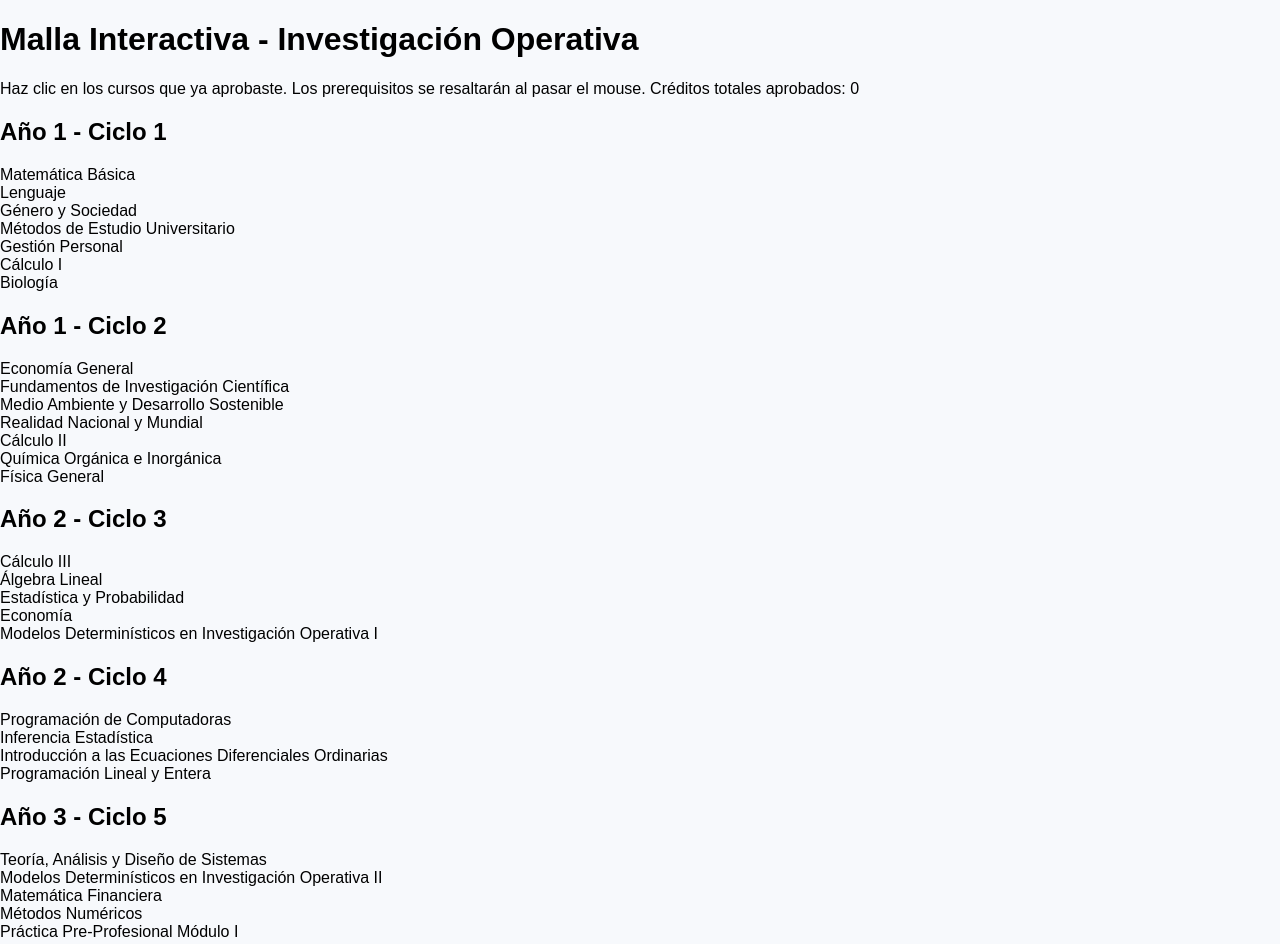
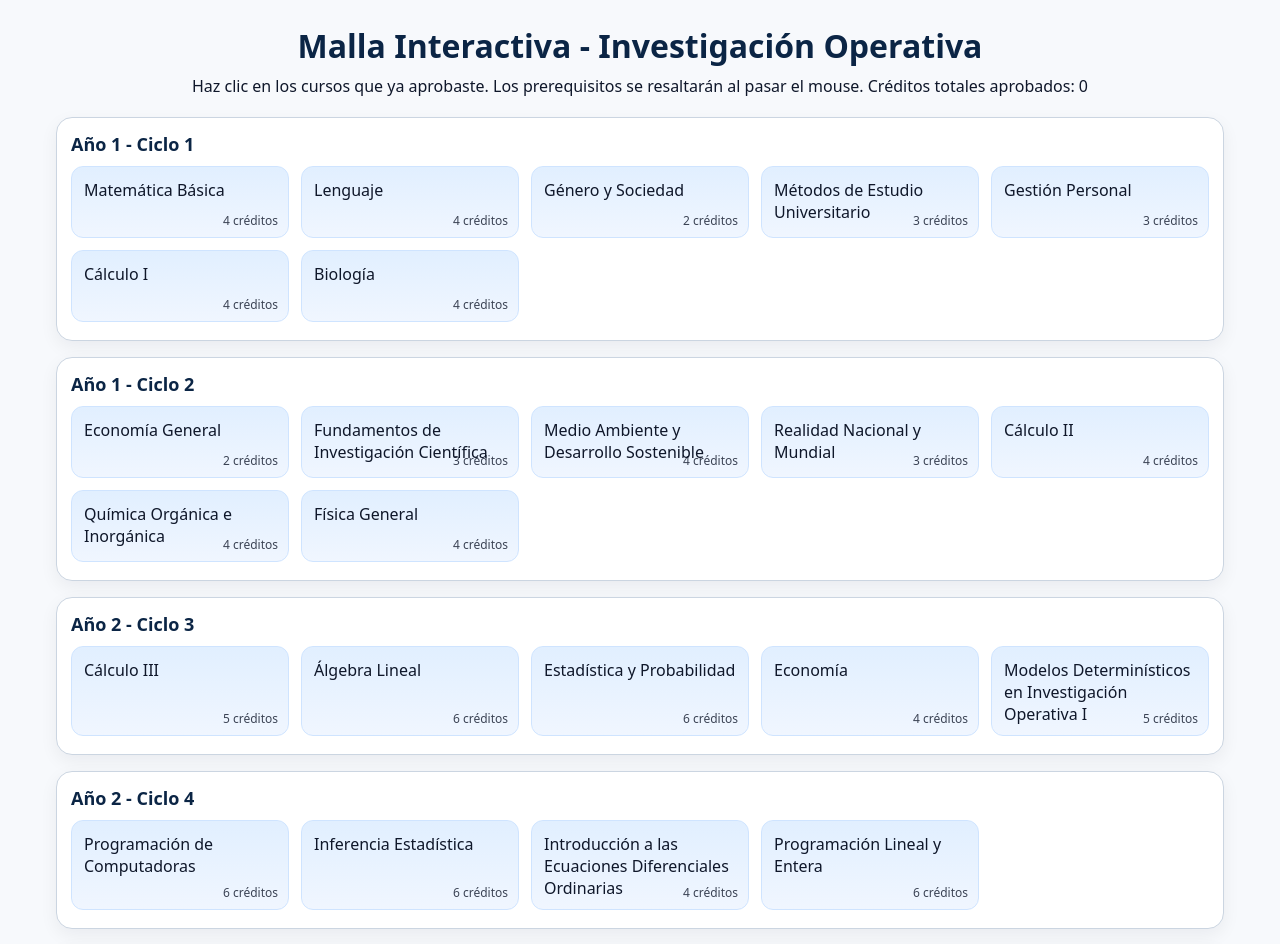
Before and after one commit to milagrozzzz/Malla-InvestigacionOperativa, a plain HTML site: page index.html in a window 1280 px wide. Shown: the top 944 px of the page. Drawn offline with Linux system fonts and the light colour scheme.

Commit message:
Update estilos.css

```diff
--- a/estilos.css
+++ b/estilos.css
@@ -1,95 +1,124 @@
-body {
-    font-family: Arial, sans-serif;
-    background-color: #f7f9fc;
-    margin: 0;
-    padding: 0;
+/* --- Layout y tipografía --- */
+:root{
+  --azul-10:#f0f6ff;
+  --azul-20:#e1efff;
+  --azul-30:#cfe4ff;
+  --azul-50:#99c7ff;
+  --azul-70:#4d9cff;
+  --borde:#cbd5e1;
+  --ok:#b7e1b0;
+  --warn:#ffecb3;
 }
 
-header {
-    position: sticky;
-    top: 0;
-    background-color: #2b3d4f;
-    color: white;
-    padding: 10px 20px;
-    font-size: 18px;
-    font-weight: bold;
-    z-index: 1000;
-    display: flex;
-    justify-content: space-between;
-    align-items: center;
+*{ box-sizing:border-box; }
+
+body{
+  font-family: system-ui, -apple-system, Segoe UI, Roboto, Arial, sans-serif;
+  background: #f7f9fc;
+  color:#0f172a;
+  margin:0;
 }
 
-.main-container {
-    padding: 20px;
-    display: grid;
-    gap: 30px;
+h1{
+  text-align:center;
+  margin:24px 16px 8px;
+  color:#0b2545;
 }
 
-.year {
-    background: #fff;
-    padding: 15px;
-    border-radius: 10px;
-    box-shadow: 0px 4px 6px rgba(0,0,0,0.1);
+#mapa-cursos{
+  max-width: 1200px;
+  margin: 0 auto 40px;
+  padding: 0 16px;
 }
 
-.year-title {
-    font-size: 20px;
-    font-weight: bold;
-    color: #2b3d4f;
-    margin-bottom: 10px;
+p{
+  text-align:center;
+  margin: 4px 16px 20px;
 }
 
-.cycles {
-    display: grid;
-    grid-template-columns: repeat(auto-fit, minmax(250px, 1fr));
-    gap: 15px;
+/* --- Contenedor por ciclo (tu HTML usa .anio por cada ciclo) --- */
+.anio{
+  background:#fff;
+  border:1px solid var(--borde);
+  border-radius:16px;
+  padding:14px 14px 18px;
+  margin: 16px 0;
+  box-shadow: 0 6px 18px rgba(15,23,42,.06);
 }
 
-.cycle {
-    background: #f0f4f8;
-    padding: 10px;
-    border-radius: 8px;
+.anio > h2{
+  margin: 0 0 10px;
+  color:#0b2545;
+  font-size: 18px;
 }
 
-.cycle-title {
-    font-weight: bold;
-    margin-bottom: 8px;
-    color: #2b3d4f;
+/* --- Grid de cursos --- */
+.ciclo{
+  display: grid;
+  grid-template-columns: repeat(auto-fill, minmax(210px, 1fr));
+  gap:12px;
 }
 
-.course {
-    background: #d9e6f2;
-    padding: 8px;
-    margin-bottom: 8px;
-    border-radius: 6px;
-    transition: 0.3s;
-    cursor: pointer;
+/* --- Tarjeta de curso --- */
+.curso{
+  position:relative;
+  background: linear-gradient(180deg, var(--azul-20), var(--azul-10));
+  border:1px solid var(--azul-30);
+  border-radius:12px;
+  padding:12px 12px 10px;
+  min-height:72px;
+  cursor:pointer;
+  transition: transform .15s ease, box-shadow .15s ease, filter .2s ease, opacity .2s ease;
+  will-change: transform;
 }
 
-.course.completed {
-    background: #b7e1b0;
+.curso::after{
+  content: attr(data-creditos) " créditos";
+  position:absolute;
+  right:10px; bottom:8px;
+  font-size:12px;
+  opacity:.8;
 }
 
-.course:hover {
-    transform: scale(1.03);
+.curso:hover{
+  transform: translateY(-2px);
+  box-shadow: 0 10px 20px rgba(56,97,251,.12);
 }
 
-.course.highlight {
-    background: #ffecb3 !important;
+.curso.completado{
+  background: var(--ok);
+  border-color: #2e7d32;
 }
 
-.course-name {
-    font-weight: bold;
-    font-size: 14px;
+.curso.resaltado{
+  background: var(--warn);
+  border-color: #e0b300;
 }
 
-.course-prereq {
-    font-size: 12px;
-    color: #555;
+/* --- Bloqueo por prerrequisitos --- */
+.curso.locked{
+  cursor: not-allowed;
+  opacity: .55;
+  filter: grayscale(.15);
+  box-shadow:none;
 }
 
-.course-credits {
-    font-size: 12px;
-    color: #333;
-    font-style: italic;
+.curso.locked:hover{
+  transform:none;
 }
+
+/* Icono de candado */
+.curso.locked::before{
+  content:"🔒";
+  position:absolute;
+  left:10px; bottom:8px;
+  font-size:13px;
+  opacity:.9;
+}
+
+/* Accesibilidad al navegar con teclado */
+.curso:focus{
+  outline: 2px solid var(--azul-70);
+  outline-offset:2px;
+  /* para poder enfocarla con tab si alguien lo necesita */
+}
```
